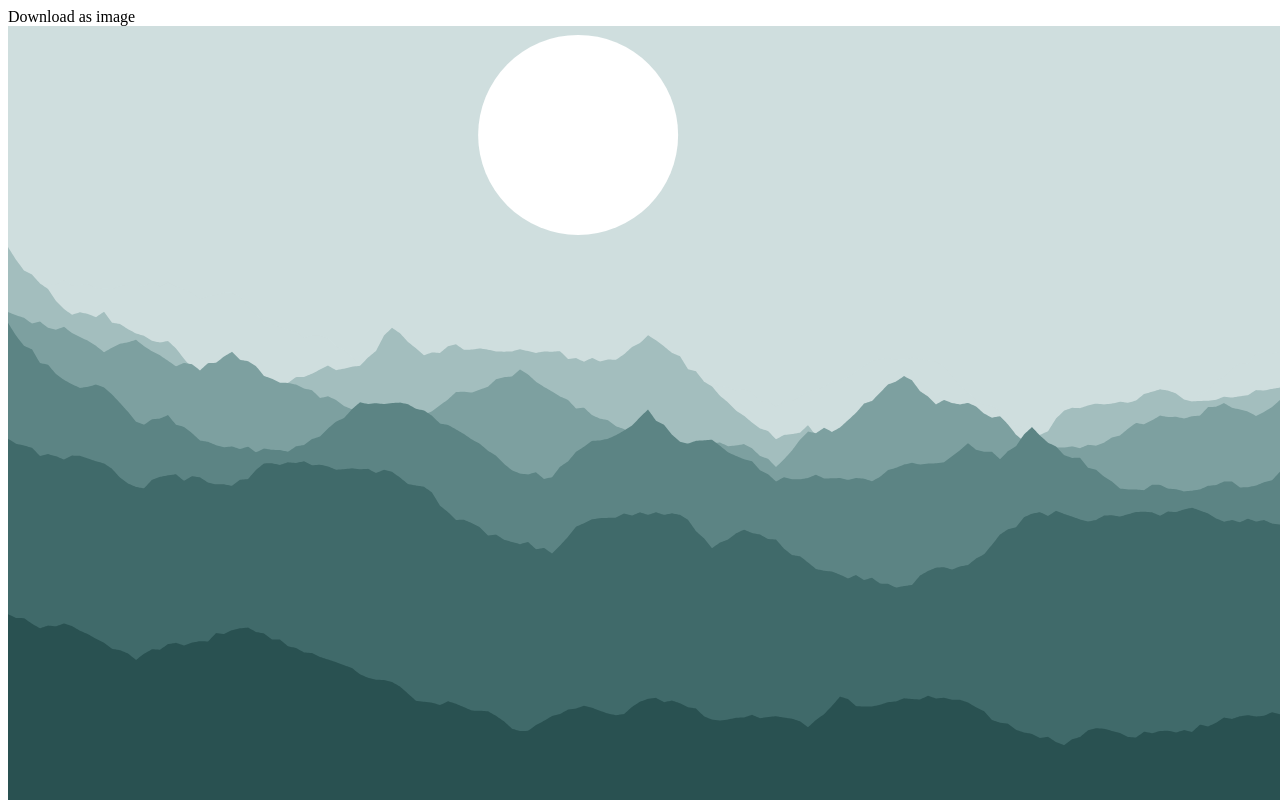
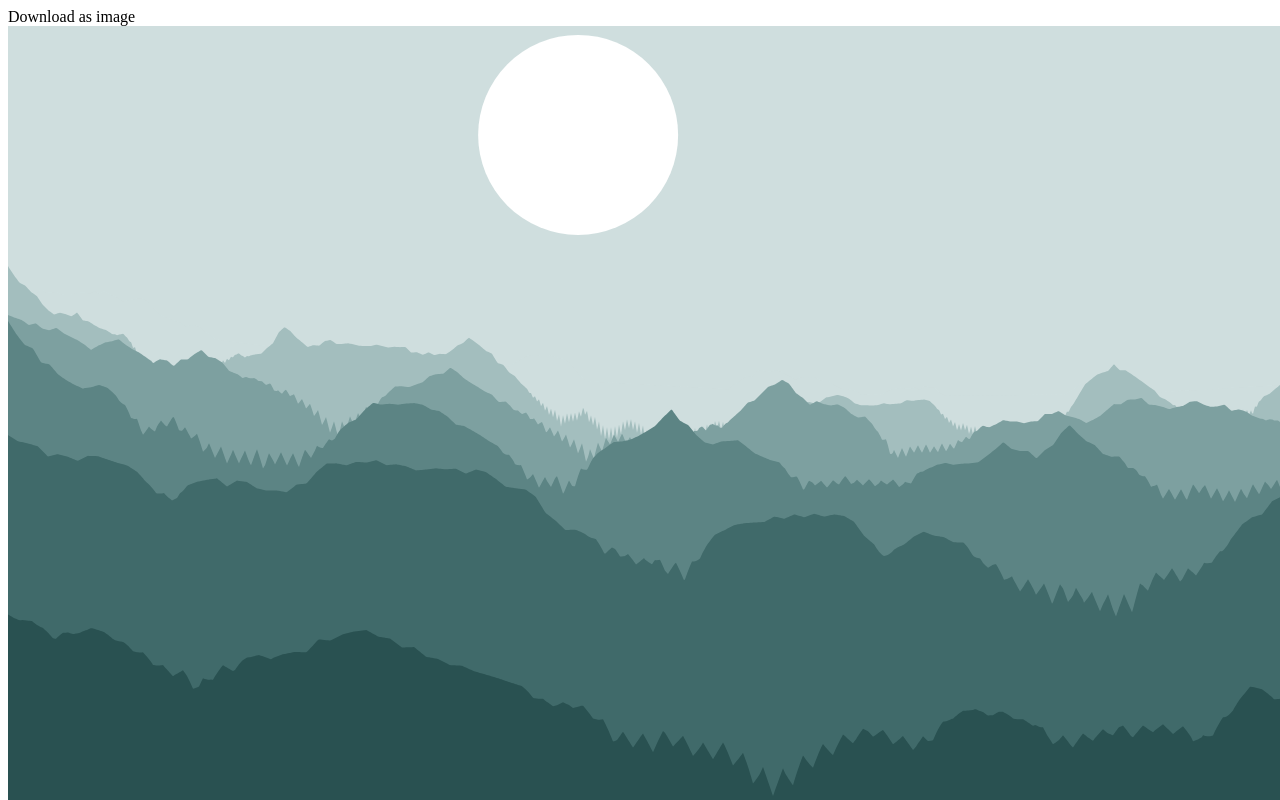
Before and after one commit to stevegolton/Landscape, a plain HTML site: page index.html in a window 1280 px wide. Shown: the top 800 px of the page. Drawn offline with nearby package versions, Linux system fonts and the light colour scheme.

Commit message:
Added proportional features and basic trees.

```diff
--- a/index.html
+++ b/index.html
@@ -11,7 +11,7 @@
 // Consts
 var MAXSTAGES = 10;
 var SPACING = 10;
-var resCeil = 128;
+var resCeil = 64;
 var resFloor = 4;
 
 // Vars
@@ -50,6 +50,8 @@ function init()
 	// Draw various mountain ranges
 	for(var stages = 0; stages < MAXSTAGES; stages++)
 	{
+		resCeil*=1.2;
+		resFloor*=1.2;
 		var gradients = [];
 		// Pre-populate an array of random values between -1 and 1
 		for(var i=0; i<width; i++)
@@ -67,6 +69,9 @@ function init()
 				yp += ((height-yp)*(height-yp)/3000000)*resolution*perlin2(xp/resolution, gradients);
 				resolution /= 2;
 			}
+			if(yp > 0)
+				yp += (yp*0.8)*perlintrees(xp/stages+1);
+			//yp += 10*raggeddiness(xp);
 
 			stdoffset = height/3;
 			valley = 0.0001 * (xp - (width/2)) * (xp - (width/2));
@@ -86,7 +91,7 @@ function init()
 	}
 }
 
-// Generates 2D perlin noise
+// Generates 2D perlin(ish) noise - uses linear interpolation instread of cosine.
 function perlin2(x, gradients)
 {
 	var base = Math.floor(x);
@@ -95,6 +100,21 @@ function perlin2(x, gradients)
 	var top = gradients[base+1];
 
 	return bottom*((base+1)-x) + top*(x-base);
+}
+
+function perlintrees(x)
+{
+	var modulo = 4;
+	var y = (x%modulo);
+	if(y>modulo/2)
+		y = modulo-y;
+	return y/modulo;
+}
+
+function raggeddiness(x)
+{
+	var modulo = 100;
+	return (x%modulo)/modulo;
 }
 
 // Converts from HSV to RGB
```
